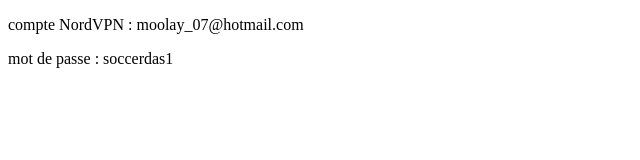
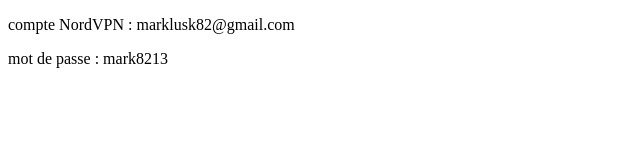
Before and after one commit to subfreetan/subfreetan2, a plain HTML site: page index.html in a window 1280 px wide. Shown: the full height of the page, 0-640 px from the left. Drawn offline with Linux system fonts and the light colour scheme.

Commit message:
Update index.html

```diff
--- a/index.html
+++ b/index.html
@@ -5,11 +5,11 @@
 </head>
 <body>
   <p>
-      compte NordVPN : moolay_07@hotmail.com
+      compte NordVPN : marklusk82@gmail.com
   </p>
 
   <p>
-      mot de passe : soccerdas1
+      mot de passe : mark8213
   </p>
 
 </body>
```
